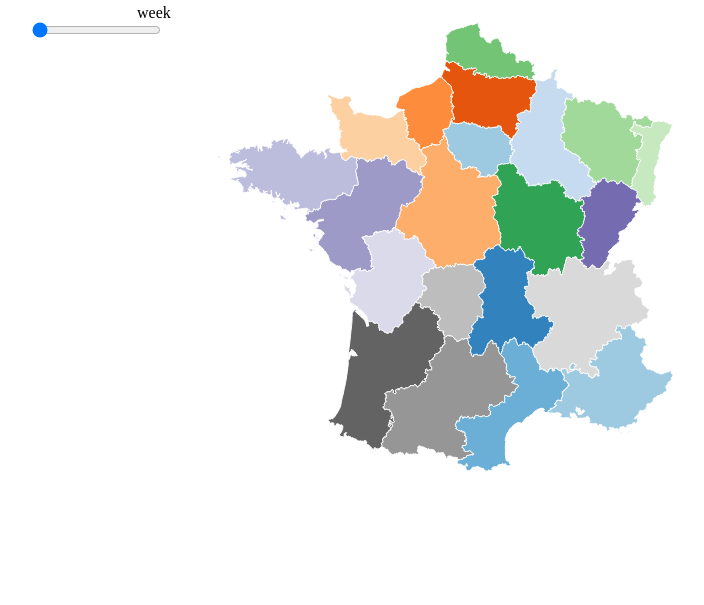
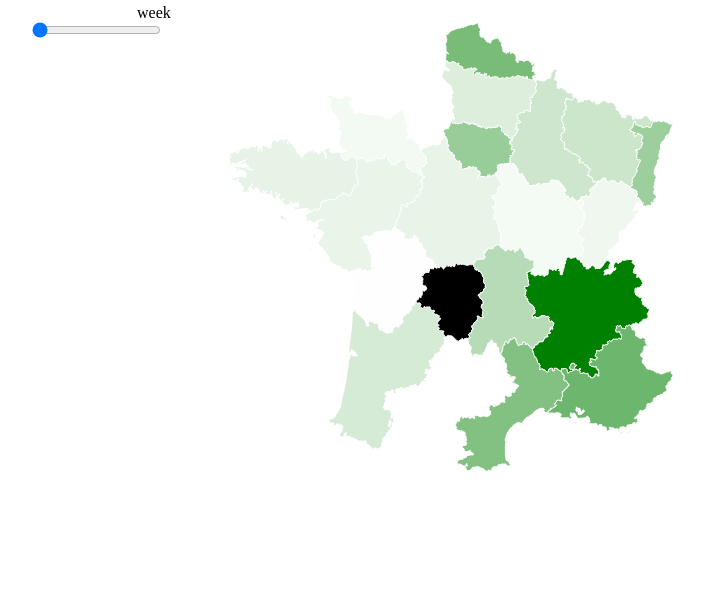
Before and after one commit to OumaimaFassi/map, a website: page code_D3.html in a window 1280 px wide. Shown: the whole page, without its empty margins (0-704 px from the left). Drawn offline with nearby package versions, Linux system fonts and the light colour scheme.

Commit message:
color scale adjusted

```diff
--- a/code_D3.html
+++ b/code_D3.html
@@ -4,6 +4,7 @@
     <script src="node_modules/d3/build/d3.js"></script>
   <style>
     body { margin:0;position:fixed;top:0;right:0;bottom:0;left:0; }
+
 
     .tooltip {
         position: absolute;
@@ -73,7 +74,7 @@
       .attr( "height", height );
 
 
-		var color = d3.scaleOrdinal(d3.schemeCategory20c);
+    var color = d3.scaleLinear().range(["white","green"]);
 
     var projection = d3.geoConicConformal().center([2.454071, 46.279229]).scale(2800);
 
@@ -84,15 +85,13 @@
      d3.csv("DATA/GrippeFrance2014.csv", function(data) {
 
 
-       color.domain([0, 2000]);
-
        d3.json("DATA/regions.json", function(json) {
 
          for (var i = 0; i < data.length; i++) {
 
            var dataRegion= data[i].region;
 
-           var dataValue = parseFloat(data[i].somme2014);
+           var dataValue = data[i].somme2014;
 
 
            for (var j = 0; j < json.features.length; j++)  {
@@ -105,6 +104,13 @@
              }
 
                };
+           };
+
+
+
+         var min = d3.min(data, function(data) {return +data.somme2014 });
+         var max = d3.max(data, function(data) {return +data.somme2014 });
+         color.domain([min,max]);
 
            svg.selectAll("path")
                  .data(json.features)
@@ -114,10 +120,8 @@
                  .style("stroke", "#fff")
                  .style("stroke-width", "1")
                  .style("fill", function(d) {
-                 var value = d.properties.nom;
-                 if (dataRegion == jsonRegion) {
+                 var value = d.properties.somme_2014;
                    return color(value);
-                   }
                  })
              .on("mouseover", function(d){
              console.log(d.properties);
@@ -133,7 +137,7 @@
                     .duration(0)
                     .style("opacity",0)});
 
-};
+
 
 
   // encapsuler le dession
```
Lines whose indentation alone changed are shown as unchanged.
